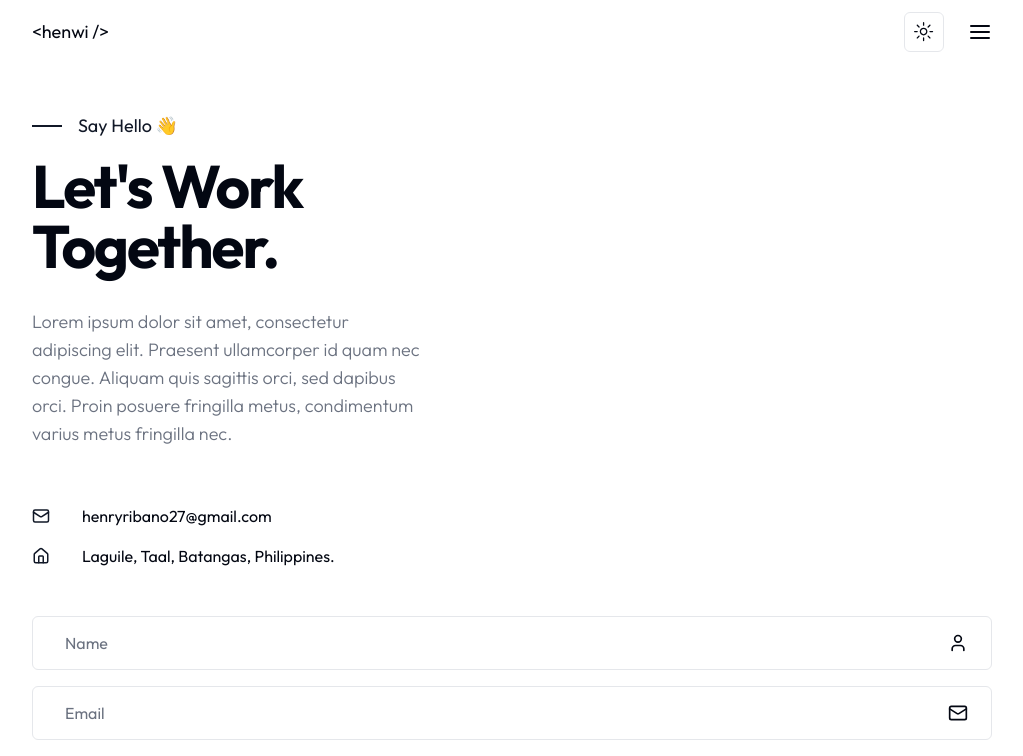
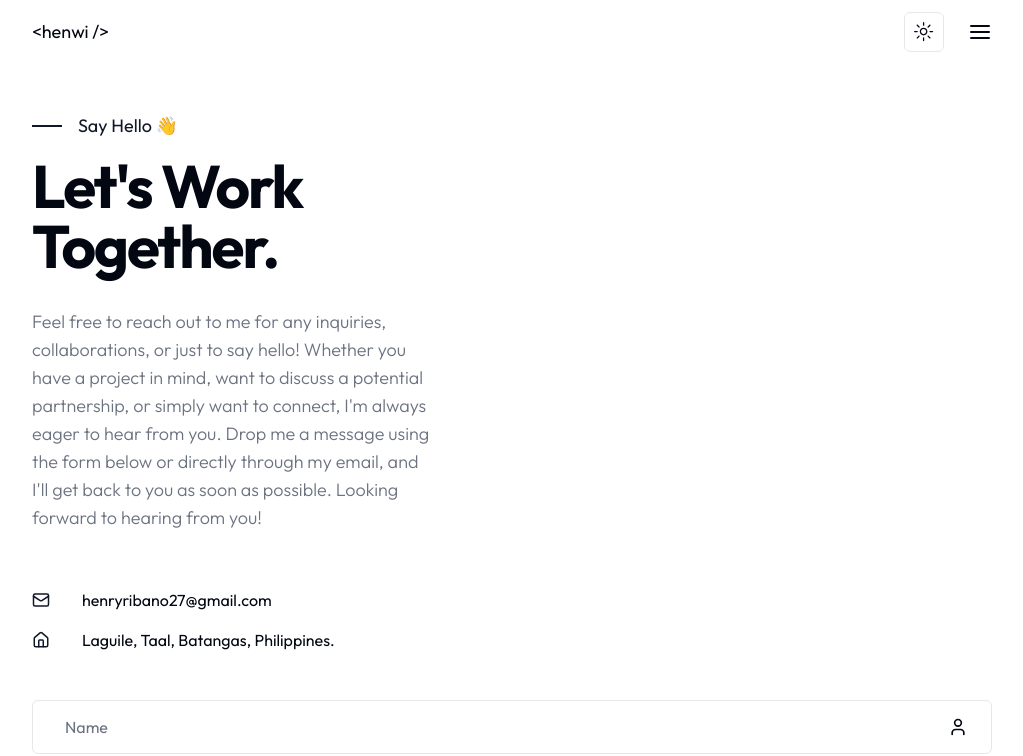
Before and after one commit to henwijames/my-portfolio, a Next.js app: page /contact in a window 1280 px wide. Shown: the top 756 px of the page, without its empty margins (128-1151 px from the left). Built offline with nearby package versions, Linux system fonts and the light colour scheme.

Commit message:
resume and updating contact page

```diff
--- a/app/contact/page.jsx
+++ b/app/contact/page.jsx
@@ -18,11 +18,14 @@ const Contact = () => {
                             Let's Work Together.
                         </h1>
                         <p className="subtitle max-w-[400px]">
-                            Lorem ipsum dolor sit amet, consectetur adipiscing
-                            elit. Praesent ullamcorper id quam nec congue.
-                            Aliquam quis sagittis orci, sed dapibus orci. Proin
-                            posuere fringilla metus, condimentum varius metus
-                            fringilla nec.
+                            Feel free to reach out to me for any inquiries,
+                            collaborations, or just to say hello! Whether you
+                            have a project in mind, want to discuss a potential
+                            partnership, or simply want to connect, I'm always
+                            eager to hear from you. Drop me a message using the
+                            form below or directly through my email, and I'll
+                            get back to you as soon as possible. Looking forward
+                            to hearing from you!
                         </p>
                     </div>
                     {/* illustration */}
--- a/components/Hero.jsx
+++ b/components/Hero.jsx
@@ -35,6 +35,11 @@ const Hero = () => {
         };
     }, []);
 
+    const handleDownCV = () => {
+        const resumePdfUrl = "/resume/hjr.pdf";
+        window.open(resumePdfUrl, "_blank");
+    };
+
     return (
         <div>
             <section className="py-12 xl:py-24 h-[84vh] xl:pt-28 mb-24 flex items-center xl:items-start">
@@ -62,7 +67,11 @@ const Hero = () => {
                                         Contact Me <Send size={18} />{" "}
                                     </Button>
                                 </Link>
-                                <Button variant="secondary" className="gap-x-2">
+                                <Button
+                                    variant="secondary"
+                                    className="gap-x-2"
+                                    onClick={handleDownCV}
+                                >
                                     Download CV <Download size={18} />
                                 </Button>
                             </div>
```
Also changed, not shown: 1 other file (tests, documents, lock files or other folders).
